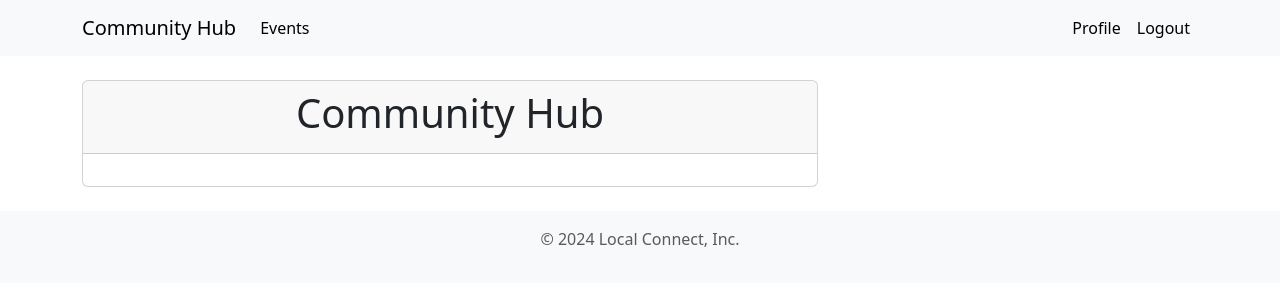
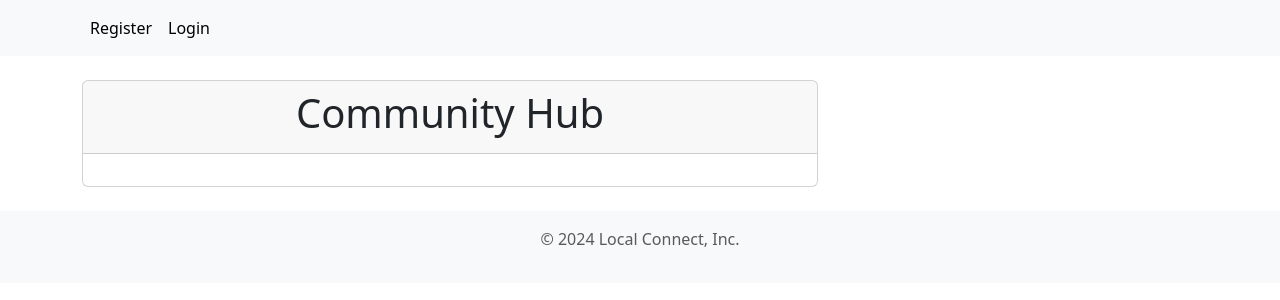
Before and after one commit to vinnywalker96/local-connect, a Django app: page /events in a window 1280 px wide. Shown: the top 300 px of the page. Run offline with Django 5.2, Linux system fonts and the light colour scheme; tables that the repository leaves empty hold one stand-in row (values such as "Sample post").

Commit message:
commit on branch signup

```diff
--- a/local_connect/templates/local_connect/base.html
+++ b/local_connect/templates/local_connect/base.html
@@ -9,7 +9,7 @@
 </head>
 
 <body>
-    {% if user.is_authenticated and user.account_type == 'business' %}
+    {% if user.account_type == 'business' %}
 
     <nav class="navbar navbar-expand-lg bg-light">
       <div class="container">
@@ -29,14 +29,14 @@
               <a class="nav-link active" aria-current="page" href="{% url 'profile' %}">Profile</a>
             </li>
             <li class="nav-item">
-              <a class="nav-link active" href="">Logout</a>
+              <a class="nav-link active" href="{% url 'logout' %}">Logout</a>
             </li>
           </ul>
         </div>
       </div>
     </nav>
 
-    {% elif user %}
+    {% elif user.account_type == 'user' %}
 
     <nav class="navbar navbar-expand-lg bg-light">
       <div class="container">
--- a/local_connect/urls.py
+++ b/local_connect/urls.py
@@ -3,8 +3,8 @@
 from local_connect import views
 
 urlpatterns = [
-    path('', views.register, name='register'),
-    path('login', views.login, name='login'),
+    path('', views.login, name='login'),
+    path('register', views.register, name='register'),
     path('community-hub', views.community_hub, name='community_hub'),
     path('business-profile', views.business_profile, name='business_profile'),
     path('profile', views.profile, name='profile'),
```
Also changed, not shown: local_connect/templates/local_connect/profile.html (+0 -8 lines).
